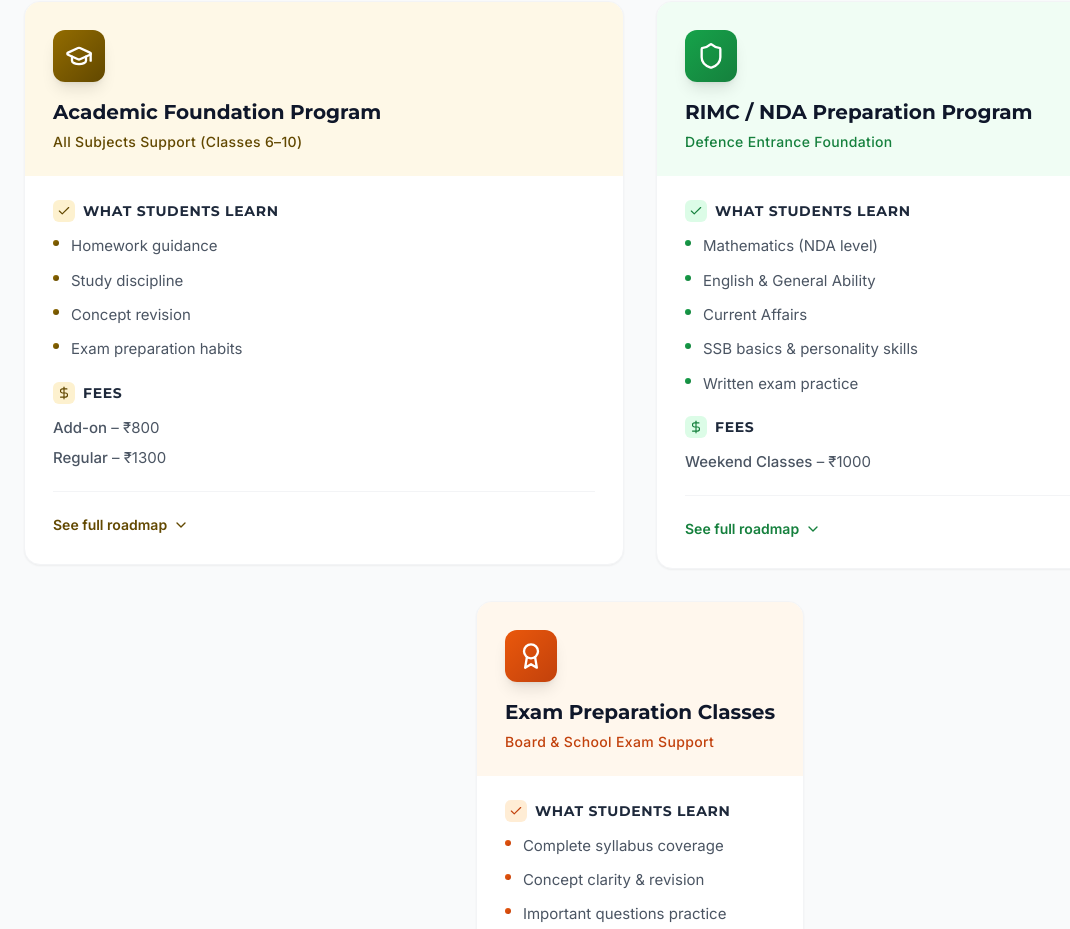
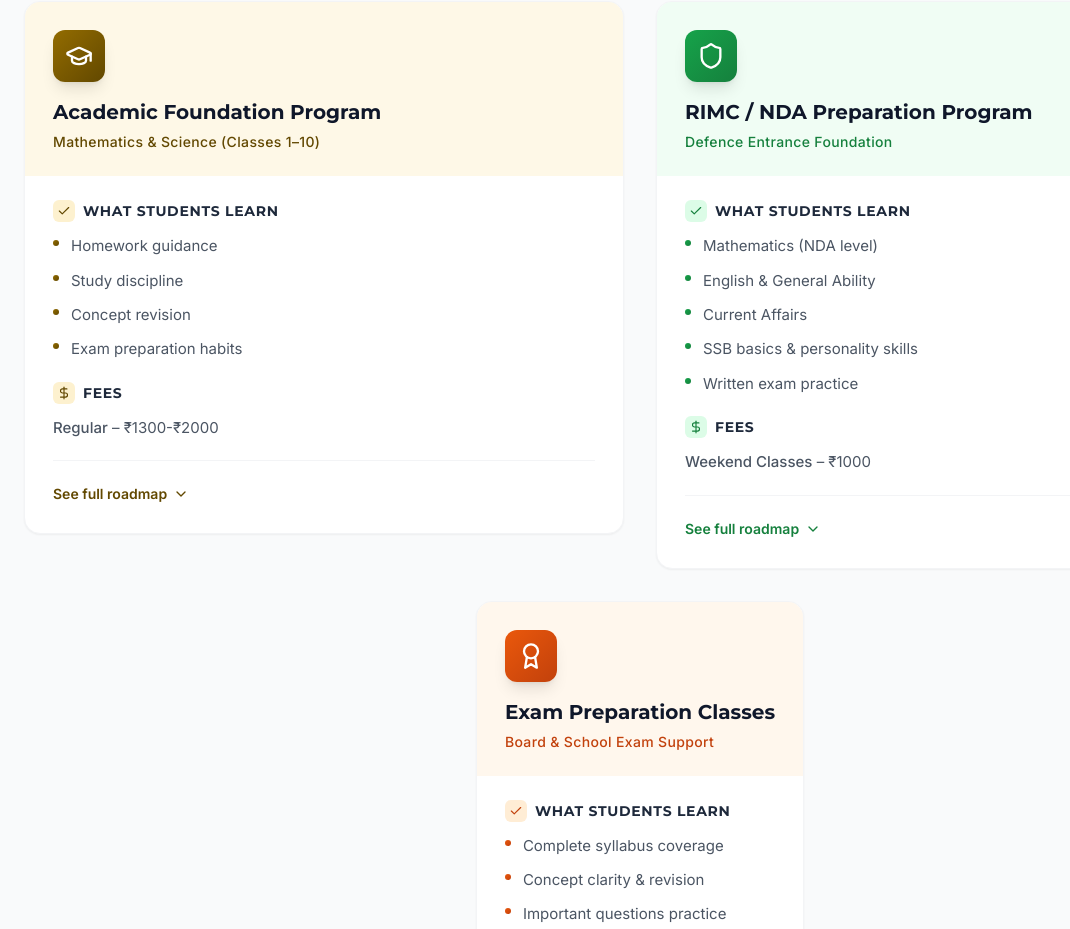
Before and after one commit to k-e-r-n-e-l-dotcom/Arambhik, a React (Vite) app: page /courses in a window 1280 px wide. Shown: the part 1140-2069 px from the top of the page, without its empty margins (0-1070 px from the left). Built offline with nearby package versions, Linux system fonts and the light colour scheme; no server answers.

Commit message:
Update coursesData.ts

```diff
--- a/src/data/coursesData.ts
+++ b/src/data/coursesData.ts
@@ -66,7 +66,7 @@ export const courses: CourseData[] = [
   },
   {
     title: 'Academic Foundation Program',
-    subtitle: 'All Subjects Support (Classes 6–10)',
+    subtitle: 'Mathematics & Science (Classes 1–10)',
     icon: GraduationCap,
     accent: 'from-primary-700 to-primary-800',
     accentLight: 'bg-primary-50',
@@ -82,8 +82,7 @@ export const courses: CourseData[] = [
       'Learning by doing in small batches with personal attention, dedicated lab facilities, and daily progress tracking.',
     outcome: 'Consistent improvement and strong academic base.',
     fees: {
-      addon: '₹800',
-      regular: '₹1300',
+      regular: '₹1300-₹2000',
     },
   },
   {
```
